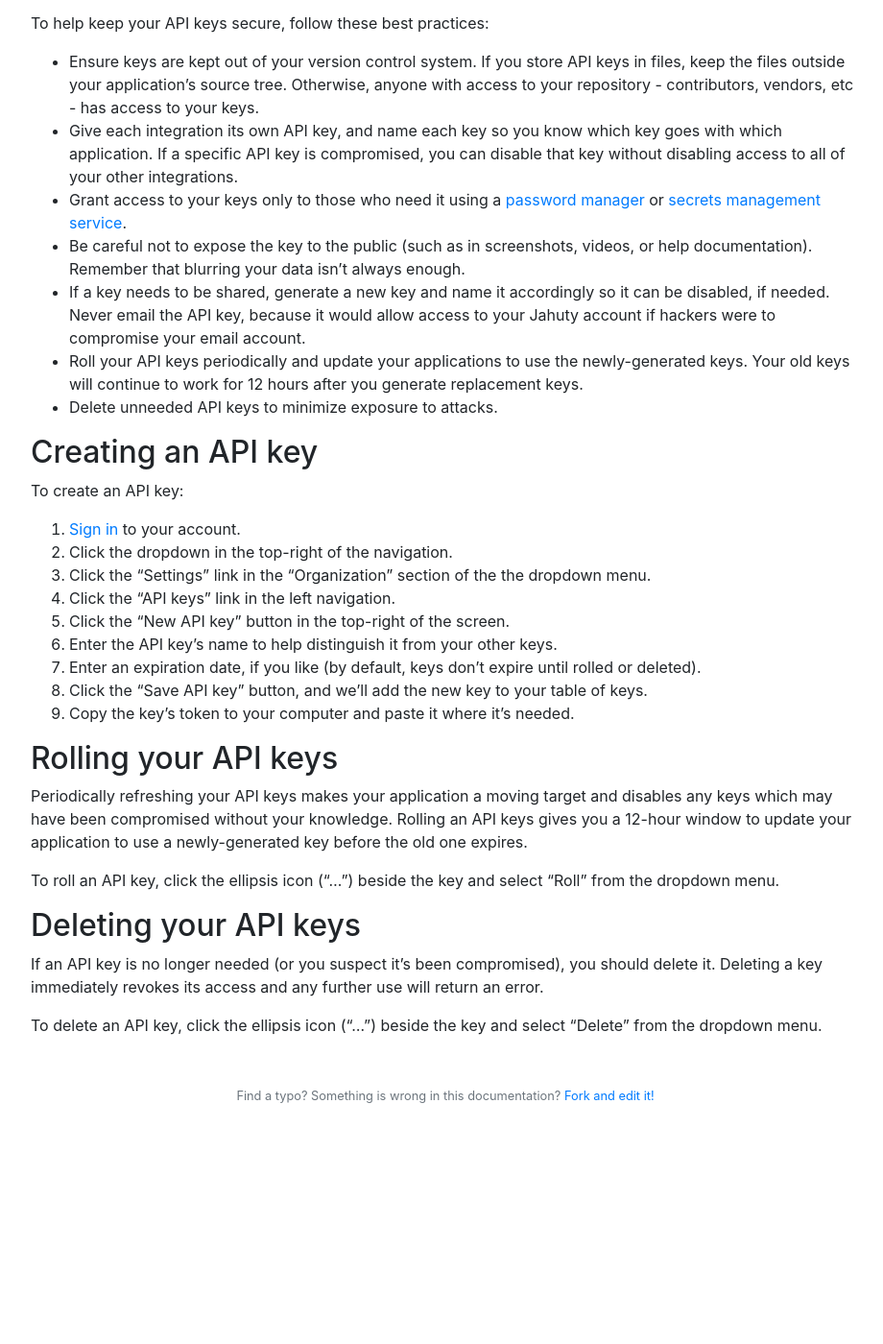
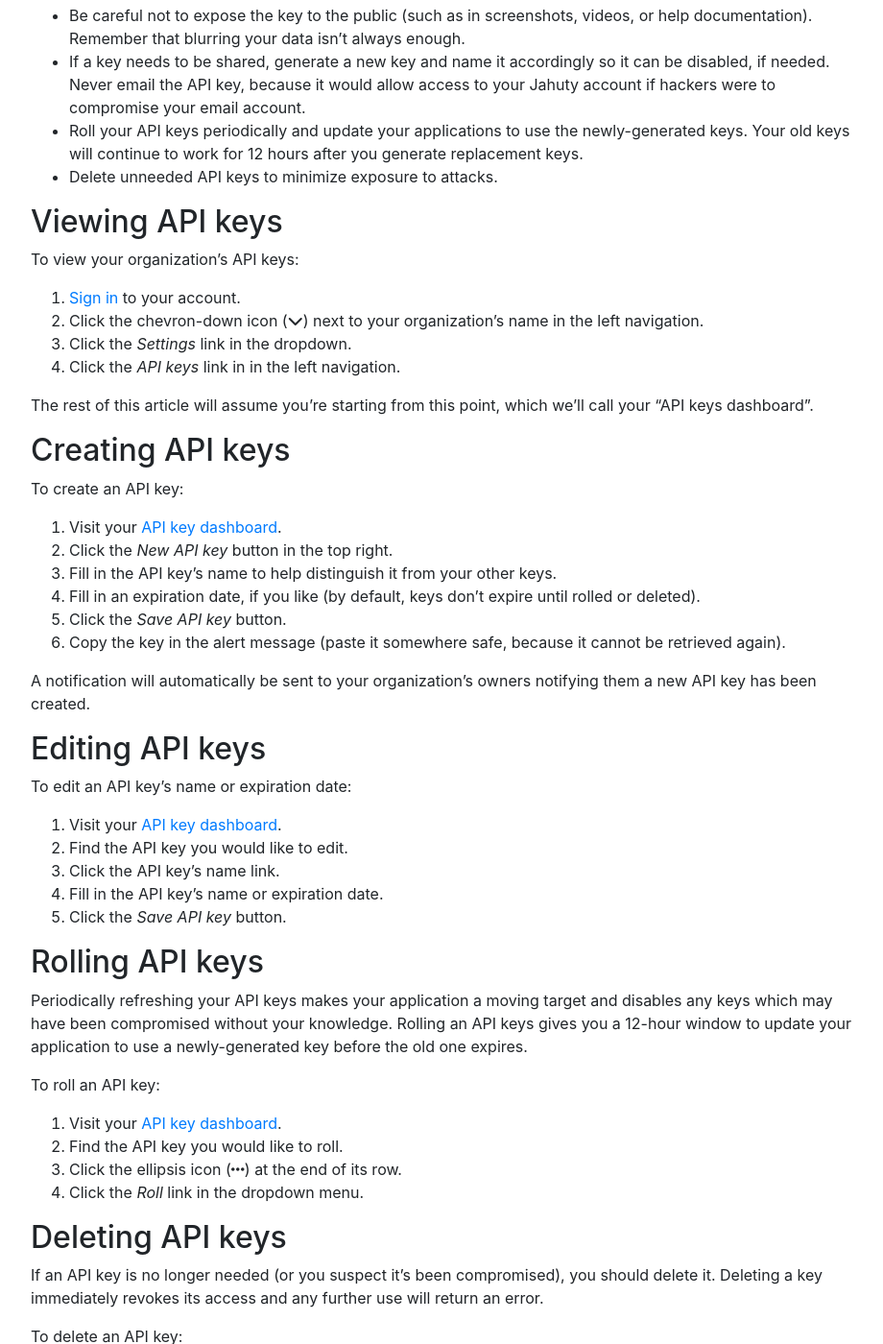
Before and after one commit to jahuty/documentation, a Jekyll site: the page built from components/api-keys.md, in a window 1280 px wide and 1400 px high, scrolled down 976 px. Shown: the whole window at 96% size, without its empty margins (336-1256 px from the left). Built offline with Jekyll 4.4.1, drawn with Linux system fonts in a browser that asks for light colours; nearby versions of some CDN libraries; before the commit the page ends 2192 px from its top, so only the background shows below that; some of the changed text lies outside the part shown.

Commit message:
Finish unfinished articles

```diff
--- a/components/api-keys.md
+++ b/components/api-keys.md
@@ -7,29 +7,18 @@ category    : components
 ---
 {% include heading.html title="API Keys" lead="Long, impossible-to-guess strings that identify your organization's API requests." %}
 
-[API keys](https://en.wikipedia.org/wiki/Application_programming_interface_key) are long, impossible-to-guess strings of letters and numbers that Jahuty uses to identify your organization's API requests. If you do not include a key when making an [API request](/api#authentication), you include one incorrectly, or use one that is incorrect or outdated, Jahuty will return an error.
+[_API keys_](https://en.wikipedia.org/wiki/Application_programming_interface_key) are long, impossible-to-guess strings of letters and numbers that Jahuty uses to identify your organization's API requests. If you do not include a key when making an [API request](/api#authentication), you include one incorrectly, or use one that is incorrect or outdated, Jahuty will return an error.
 
 ## Types of API keys
 
-{% include todo.html %}
-
 There are two types of API keys: _public_ and _secret_.
 
-* **Public** API keys are meant solely to identify your organization's account with Jahuty and have limited permissions. They aren’t secret. In other words, they can safely be published in places like your JavaScript SDK, or in an Android or iPhone app.
+* **Public** API keys are meant solely to identify your organization's account with Jahuty and have limited permissions. They aren’t secret. In other words, they can safely be published in places like your client-side SDK, or in an Android or iPhone app.
 * **Secret** API keys, on the other hand, should be kept confidential, stored on your own servers, and only used in a server-side SDK. Secret API keys are secret, because they can perform more API requests than a _public_ one.
 
-Every organization is provided with a public "Default API Key" on account creation.
+Every organization is provided with a temporary, public "Default API Key" on account creation, which expires at the end of their free trial.
 
-## Obtaining your API keys
-
-Your organization's API keys are available in its dashboard:
-
-1. [Sign in]({{ site.data.urls.app.sign_in }}) to your account.
-1. Click the dropdown in the top-right of the navigation.
-1. Click the "Settings" link in the "Organization" section of the the dropdown menu.
-1. Click the "API keys" link in the left navigation.
-
-## Securing your API keys
+## Securing API keys
 
 Take care to keep your _secret_ API keys secure. They can be used to make API calls on behalf of your account, and publicly exposing your secret credentials can result in your account being compromised. Treat your secret API key as you would any other password.
 
@@ -43,28 +32,59 @@ To help keep your API keys secure, follow these best practices:
 * Roll your API keys periodically and update your applications to use the newly-generated keys. Your old keys will continue to work for 12 hours after you generate replacement keys.
 * Delete unneeded API keys to minimize exposure to attacks.
 
-## Creating an API key
+## Viewing API keys
+
+To view your organization's API keys:
+
+1. [Sign in]({{ site.data.urls.app.sign_in }}) to your account.
+1. Click the chevron-down icon (<i class="fa fa-chevron-down"></i>) next to your organization's name in the left navigation.
+1. Click the _Settings_ link in the dropdown.
+1. Click the _API keys_ link in in the left navigation.
+
+The rest of this article will assume you're starting from this point, which we'll call your "API keys dashboard".
+
+## Creating API keys
 
 To create an API key:
 
-1. [Sign in]({{ site.data.urls.app.sign_in }}) to your account.
-1. Click the dropdown in the top-right of the navigation.
-1. Click the "Settings" link in the "Organization" section of the the dropdown menu.
-1. Click the "API keys" link in the left navigation.
-1. Click the "New API key" button in the top-right of the screen.
-1. Enter the API key's name to help distinguish it from your other keys.
-1. Enter an expiration date, if you like (by default, keys don't expire until rolled or deleted).
-1. Click the "Save API key" button, and we'll add the new key to your table of keys.
-1. Copy the key's token to your computer and paste it where it's needed.
+1. Visit your [API key dashboard](#viewing-api-keys).
+1. Click the _New API key_ button in the top right.
+1. Fill in the API key's name to help distinguish it from your other keys.
+1. Fill in an expiration date, if you like (by default, keys don't expire until rolled or deleted).
+1. Click the _Save API key_ button.
+1. Copy the key in the alert message (paste it somewhere safe, because it cannot be retrieved again).
 
-## Rolling your API keys
+A notification will automatically be sent to your organization's owners notifying them a new API key has been created.
+
+## Editing API keys
+
+To edit an API key's name or expiration date:
+
+1. Visit your [API key dashboard](#viewing-api-keys).
+1. Find the API key you would like to edit.
+1. Click the API key's name link.
+1. Fill in the API key's name or expiration date.
+1. Click the _Save API key_ button.
+
+## Rolling API keys
 
 Periodically refreshing your API keys makes your application a moving target and disables any keys which may have been compromised without your knowledge. Rolling an API keys gives you a 12-hour window to update your application to use a newly-generated key before the old one expires.
 
-To roll an API key, click the ellipsis icon ("...") beside the key and select "Roll" from the dropdown menu.
+To roll an API key:
 
-## Deleting your API keys
+1. Visit your [API key dashboard](#viewing-api-keys).
+1. Find the API key you would like to roll.
+1. Click the ellipsis icon (<i class="fa fa-ellipsis-h"></i>) at the end of its row.
+1. Click the _Roll_ link in the dropdown menu.
+
+## Deleting API keys
 
 If an API key is no longer needed (or you suspect it's been compromised), you should delete it. Deleting a key immediately revokes its access and any further use will return an error.
 
-To delete an API key, click the ellipsis icon ("...") beside the key and select "Delete" from the dropdown menu.
+To delete an API key:
+
+1. Visit your [API key dashboard](#viewing-api-keys).
+1. Find the API key you would like to delete.
+1. Click the ellipsis icon (<i class="fa fa-ellipsis-h"></i>) at the end of its row.
+1. Click the _Delete_ link in the dropdown menu.
+1. Click _Ok_ to confirm the key's deletion.
--- a/components/invitations.md
+++ b/components/invitations.md
@@ -6,26 +6,51 @@ permalink   : /components/:basename
 category    : components
 ---
 
-{% include heading.html title="Invitations" lead="Requests to join your organization." %}
+{% include heading.html title="Invitations" lead="Requests to join an organization." %}
 
-{% include todo.html %}
+_Invitations_ are unique, time-boxed requests you can send (or receive) to join an organization. When someone accepts an invitation, they become a member of your organization. So, it's important to make sure you invite people you know using the correct email address.
 
-## Sending invitations
+## Viewing invitations
 
-You can belong to an organization of one (you), but you can also invite others to join you.
-
-When sending an invitation, be certain to enter the correct email address. You don't want to invite strangers (or potential bad actors) to join your organization by accident.
-
-Also, be certain your recipient accepts your invitation within a few days. Otherwise, it'll expire, and you'll need to resend it.
-
-To invite others to join your organization:
+To view your organization's outstanding invitations (accepted invitations are deleted):
 
 1. [Sign in]({{ site.data.urls.app.sign_in }}) to your account.
-1. Click your name in the top-right navigation.
-1. Click "Settings" in the dropdown menu under "Organization".
-1. Click "Invitations" in the left navigation.
-1. Click the "New invitation" button.
-1. Enter the recipient's name and email.
-1. Click the "Send secure invitation" button.
+1. Click the chevron-down icon (<i class="fa fa-chevron-down"></i>) next to your organization's name in the left navigation.
+1. Click the _Settings_ link in the dropdown.
+1. Click the _Invitations_ link in in the left navigation.
 
-That's it!
+We'll call this your "Invitations dashboard", and the rest of this article will assume you're starting here.
+
+## Creating invitations
+
+To create an invitation:
+
+1. Visit your [Invitation dashboard](#viewing-invitations).
+1. Click the _New invitation_ button in the top right.
+1. Fill in the recipient's email address.
+1. Click the "Save invitation" button, and we'll send an email to the recipient.
+
+Be certain you use the correct email address. You don't want to invite strangers (or potential bad actors) to join your organization by accident!
+
+Generally, it's a good idea to let the recipient know you've invited them separately. That way, they know the invitation is legitimate, and they know to accept it before it expires in a few days. If an invitation does expire, you can invite the person again.
+
+A notification will automatically be sent to your organization's owners notifying them a new invitation has been created.
+
+## Accepting invitations
+
+To accept an invitation:
+
+1. Click the _Accept invitation_ link in the email.
+1. [Sign up]({{ site.data.urls.app.sign_up }}) or [sign in]({{ site.data.urls.app.sign_in }}) to your account.
+
+## Deleting invitations
+
+When an invitation is accepted, it'll be deleted automatically. If an invitation hasn't been accepted yet, you can delete it. This is a good thing to do if you realize you've invited the wrong person. Keep in mind, deleting an invitation won't undo sending the email, but it will break the link in the email and render the invitation unusable.
+
+To delete an invitation:
+
+1. Visit your [Invitation dashboard](#viewing-invitations).
+1. Find the invitation you'd like to delete.
+1. Click the ellipsis icon (<i class="fa fa-ellipsis-h"></i>) at the end of its row.
+1. Click the _Delete_ link in the dropdown menu.
+1. Click _Ok_ to confirm the invitation's deletion.
--- a/components/memberships.md
+++ b/components/memberships.md
@@ -6,26 +6,27 @@ permalink   : /components/:basename
 category    : components
 ---
 
-{% include heading.html title="Memberships" lead="Organizations you belong to." %}
+{% include heading.html title="Memberships" lead="The organizations you belong to and roles you are assigned within them." %}
 
-{% include todo.html %}
+Your _memberships_, the organizations you belong to and the roles you are assigned within them, determine what you can do in Jahuty. You can belong to more than one organization, but you must belong to at least one, even if you're the only member.
 
+## Viewing memberships
+
+To view your memberships:
+
+1. [Sign in]({{ site.data.urls.app.sign_in }}) to your account.
+1. Click the chevron-down icon (<i class="fa fa-chevron-down"></i>) next to your name in the left navigation.
+1. Click the _Settings_ link in the dropdown.
+1. Click the _Memberships_ link in in the left navigation.
+
+We'll call this your "Memberships dashboard", and the rest of this article will assume you're starting here.
+
+{% comment %}
 ## Roles
 
-As a member of an organization, you're assigned a role that determines what you can do on behalf of the organization. When you create an organization, you are automatically assigned the _owner_ role, which is the top-most role. You can do just about anything on behalf of the organization.
+As a member of an organization, you're assigned a role that determines what you can do on behalf of the organization. When you create an organization, you are automatically assigned the _owner_ role. When you accept an invitation, on the other hand, you are automatically assigned the _contributor_ role.
+{% endcomment %}
 
-### Owner
+## Deleting memberships
 
-Owners are the top-most role, and you can do just about anything on behalf of the organization.
-
-### Contributor
-
-Contributors have limited access to things like invitations, API keys, etc.
-
-
-
-## Managing members
-
-Members of an organization share snippets and a billing account.
-
-It's important to keep your organization's members up-to-date as your organization changes in the real world. For example, if an employee leaves your organization and you don't remove them in Jahuty, they'll have access to your snippets, if they have access to their password.
+At this time, you cannot delete a membership through the application. Instead, please [contact us]({{ site.data.urls.contact }}) for assistance.
```
Also changed, not shown: components/organizations.md (+26 -29 lines), components/overview.md (+9 -1 lines), components/snippets.md (+31 -23 lines).
